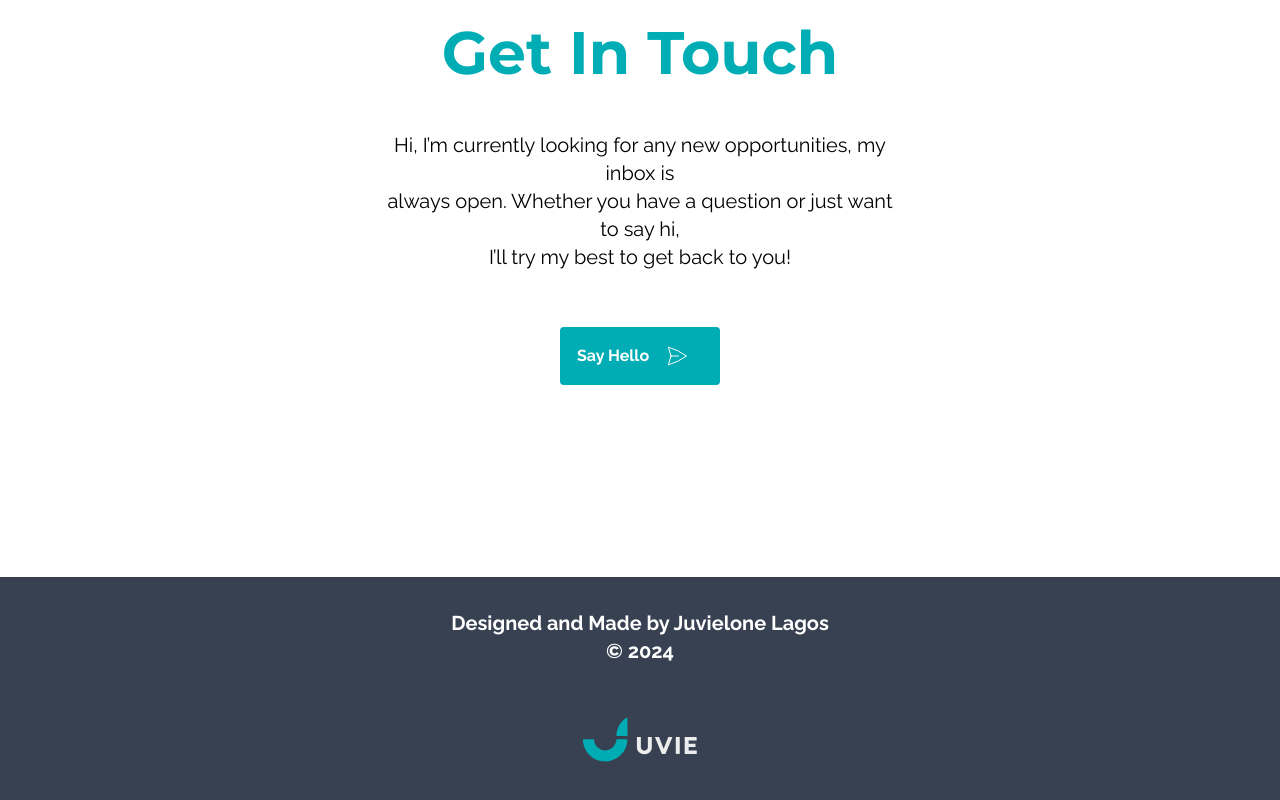
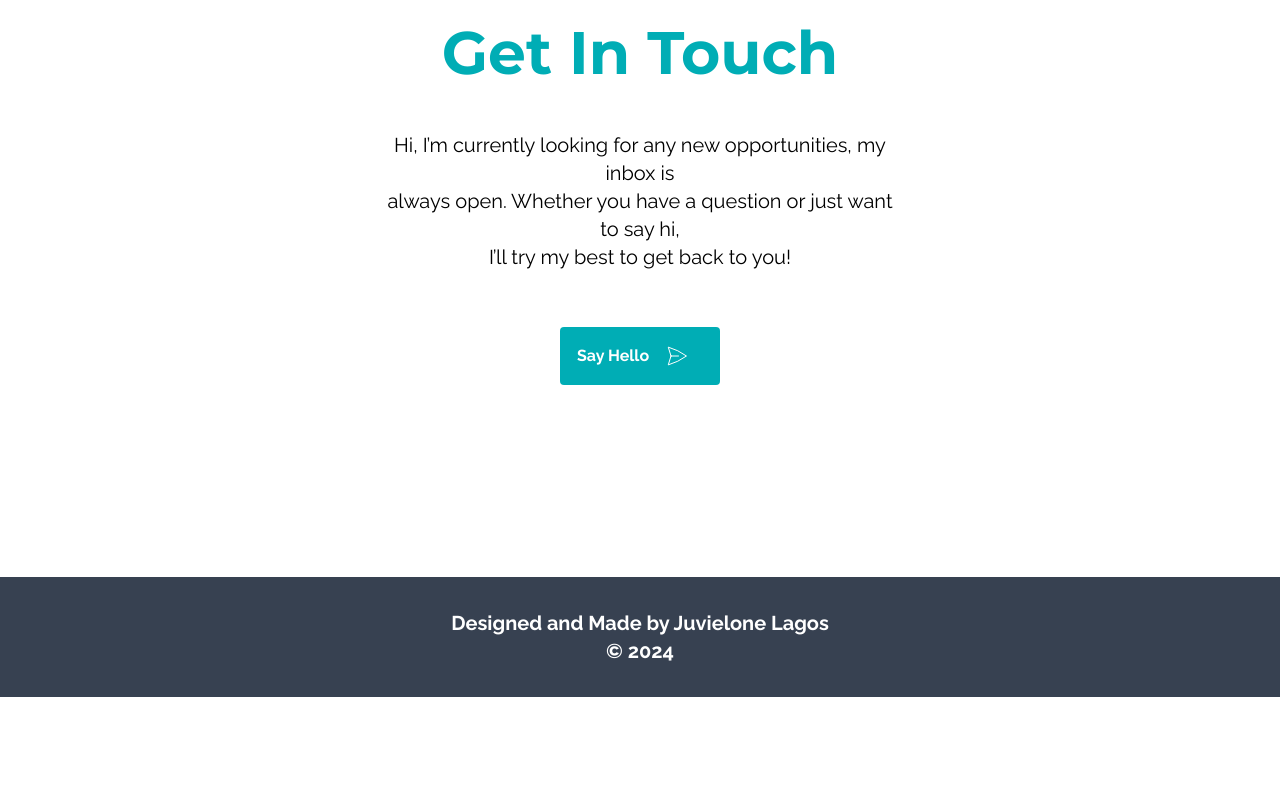
Before and after one commit to juvielone/porfolio-v4, a Next.js app: page / in a window 1280 px wide. Shown: the part 4705-5505 px from the top of the page. After the commit the page ends 5402 px from the top, so only its background shows below. Built offline with nearby package versions, Linux system fonts and the light colour scheme.

Commit message:
Modified footer

```diff
--- a/app/components/Footer.jsx
+++ b/app/components/Footer.jsx
@@ -1,9 +1,8 @@
 "use client";
-import Logo from "@public/assets/Logo";
 
 const Footer = () => {
   return (
-    <div className="bg-gray-700 mt-32 pb-16">
+    <div className="bg-gray-700 mt-32 pb-8">
       <div
         className="pt-8 w-fit mx-auto text-white
        text-center font_content text-xl font-bold"
@@ -11,10 +10,6 @@ const Footer = () => {
         <p>Designed and Made by Juvielone Lagos️</p>
         <p>© {new Date().getFullYear()}</p>
       </div>
-
-      <div className="w-fit mx-auto mt-8">
-        <Logo />
-      </div>
     </div>
   );
 };
```
